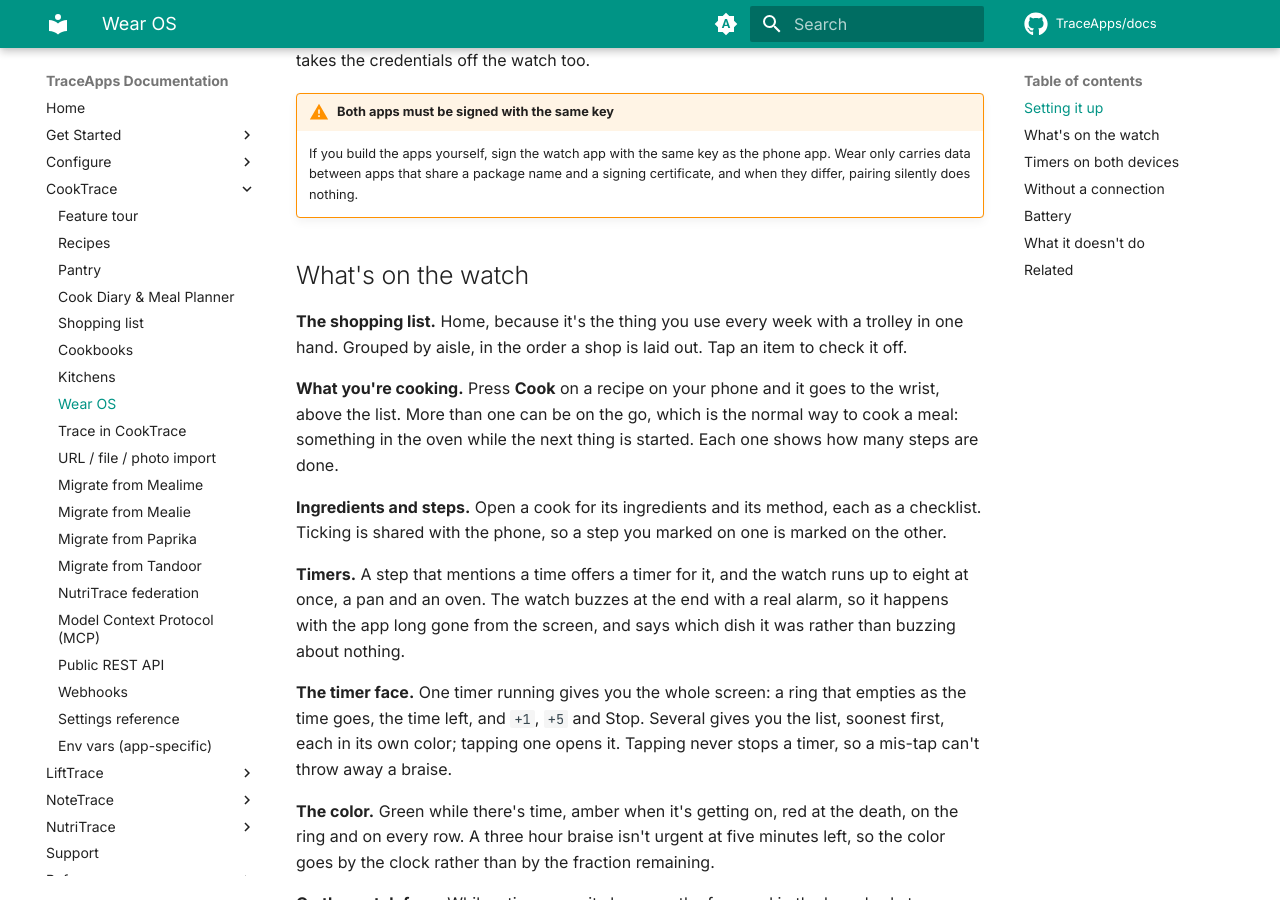
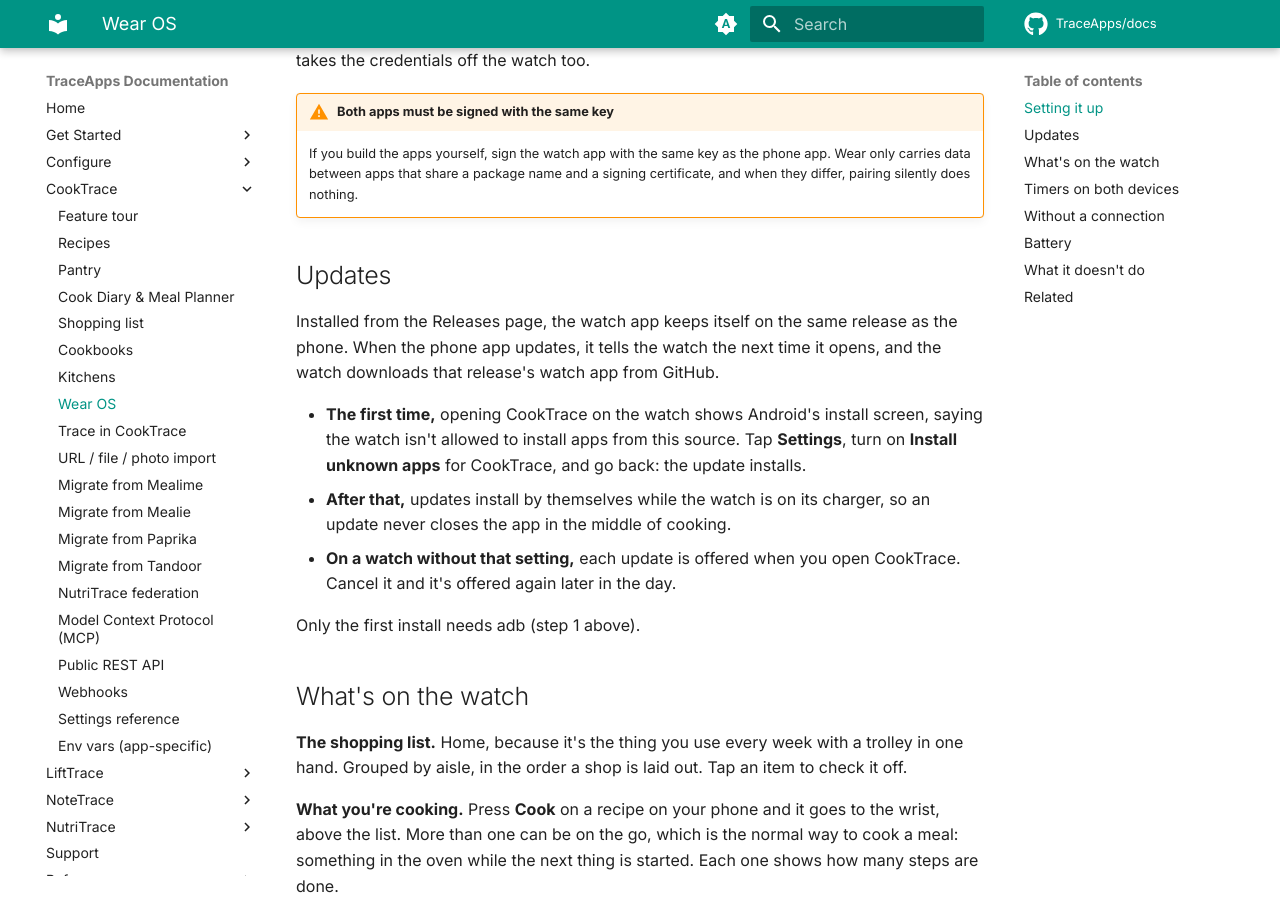
Before and after one commit to TraceApps/docs, an MkDocs documentation site: the page built from docs/cooktrace/wear.md, in a window 1280 px wide and 900 px high, scrolled down 635 px. Built offline with MkDocs 1.6.1 and Material for MkDocs 9.7.7, drawn with Linux system fonts in a browser that asks for light colours; comment, search, counter and statistics services are not loaded.

Commit message:
Wear OS: the watch apps update themselves to the phone's release

```diff
--- a/docs/cooktrace/wear.md
+++ b/docs/cooktrace/wear.md
@@ -15,6 +15,16 @@ There is nothing to type on the watch, and no separate account. Signing out on t
 
 !!! warning "Both apps must be signed with the same key"
     If you build the apps yourself, sign the watch app with the same key as the phone app. Wear only carries data between apps that share a package name and a signing certificate, and when they differ, pairing silently does nothing.
+
+## Updates
+
+Installed from the Releases page, the watch app keeps itself on the same release as the phone. When the phone app updates, it tells the watch the next time it opens, and the watch downloads that release's watch app from GitHub.
+
+- **The first time,** opening CookTrace on the watch shows Android's install screen, saying the watch isn't allowed to install apps from this source. Tap **Settings**, turn on **Install unknown apps** for CookTrace, and go back: the update installs.
+- **After that,** updates install by themselves while the watch is on its charger, so an update never closes the app in the middle of cooking.
+- **On a watch without that setting,** each update is offered when you open CookTrace. Cancel it and it's offered again later in the day.
+
+Only the first install needs adb (step 1 above).
 
 ## What's on the watch
 
```
Also changed, not shown: docs/lifttrace/wear.md (+10 -0 lines), docs/notetrace/wear.md (+10 -0 lines).
